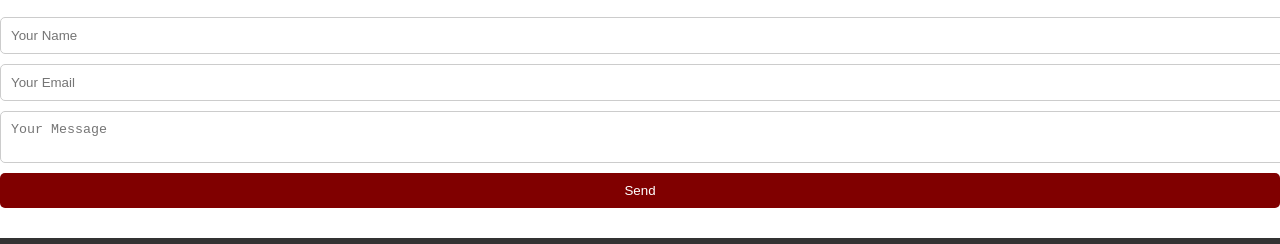
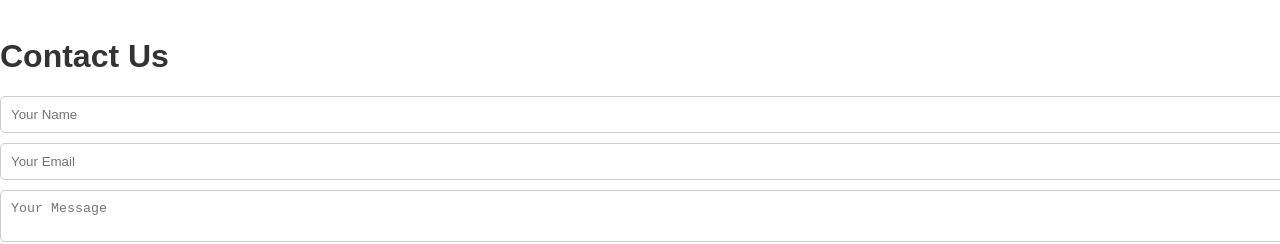
Before and after one commit to Madhu-M28/My-Village-Fest, a plain HTML site: page index.html in a window 1280 px wide. Shown: the part 2930-3174 px from the top of the page. Drawn offline with Linux system fonts and the light colour scheme; files whose address does not match are found by name.

Commit message:
Update index.html

```diff
--- a/index.html
+++ b/index.html
@@ -303,7 +303,7 @@ This helps break down social barriers and promotes unity.</p>
   </div>
 
 
-
+<h1>Contact Us</h1>
 <form id="contact-form">
   <input type="text" name="name" placeholder="Your Name" required />
   <input type="email" name="email" placeholder="Your Email" required />
```
